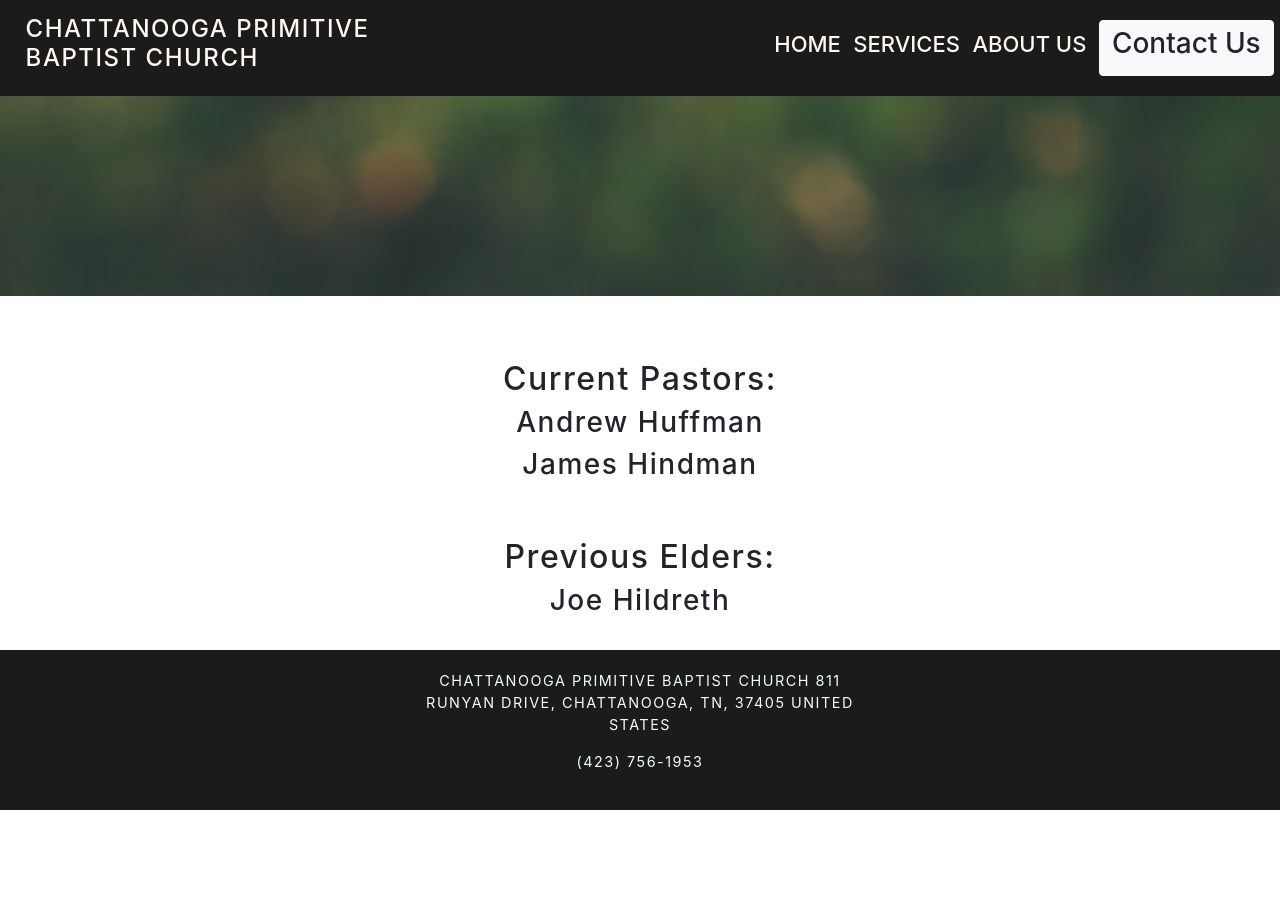
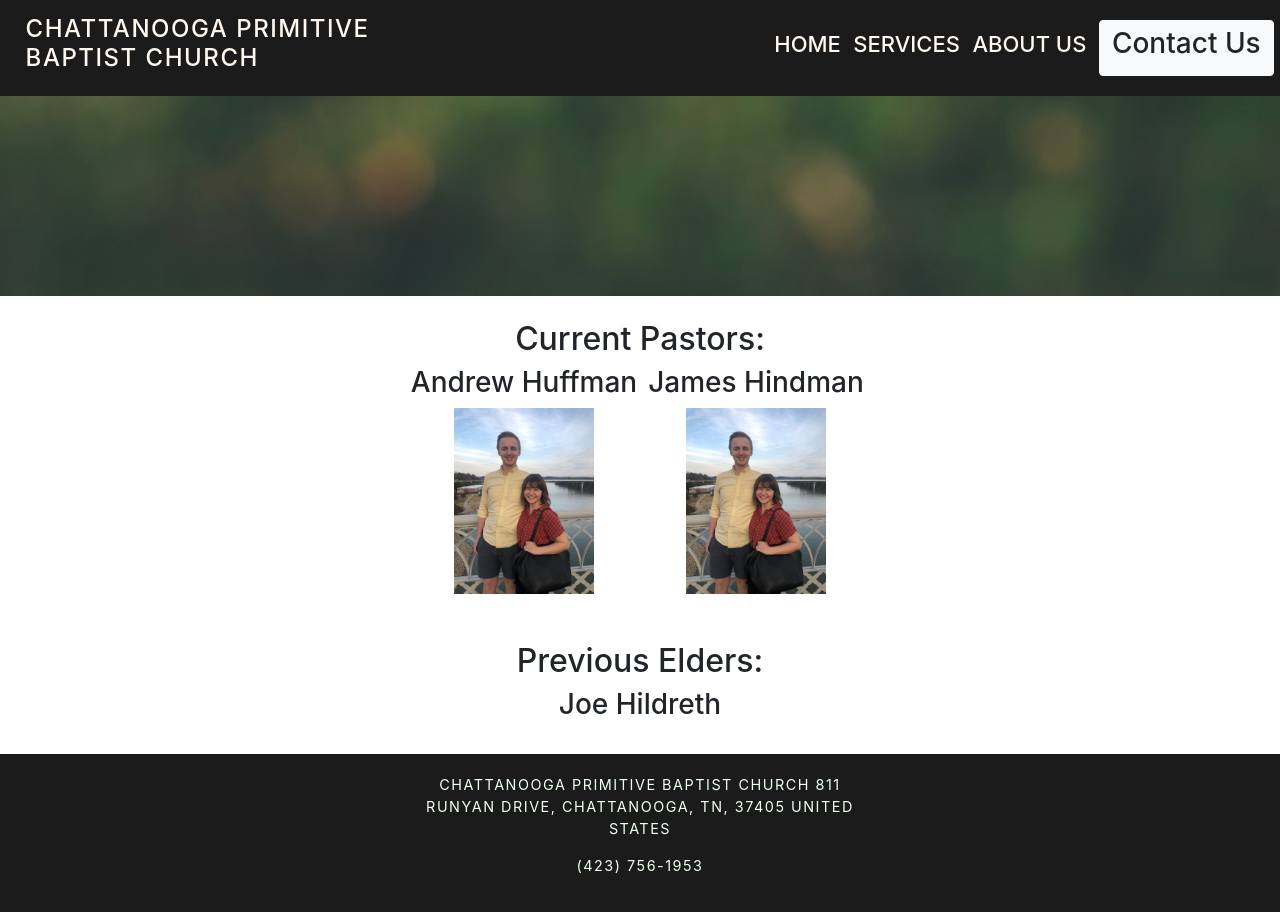
Before and after one commit to JackSkiles/c_v2, a React (Create React App) app in the folder client/: page /elders in a window 1280 px wide. Before the commit the page ends 810 px from the top, so only its background shows below. Built offline with nearby package versions, Linux system fonts and the light colour scheme; what react-google-maps would draw is missing.

Commit message:
updated elders page

```diff
--- a/client/src/components/Elders.jsx
+++ b/client/src/components/Elders.jsx
@@ -7,13 +7,23 @@ export default function Elders() {
             <div className="imgCont">
                 <img className="topImg" src="bible2.jpg"></img>
             </div>
-            <div className="mainCont">
+            <div className="mainCont3">
                 <div className="textCont">
                     <h2>Current Pastors:</h2>
-                    <h3>Andrew Huffman</h3>
-                    <h3>James Hindman</h3>
+                    <div className="picCont">
+                        <div className="pic">
+                            <h3>Andrew Huffman</h3>
+                            <img src='IMG_3219.jpg' id='pic'/>
+                        </div>
+                        <div className="pic">
+                            <h3>James Hindman</h3>
+                            <img src='IMG_3219.jpg' id='pic'/>
+                        </div>
+                    </div>
                 </div>
-                <div className="textCont">
+            </div>
+            <div className="mainCont3">
+            <div className="textCont">
                     <h2>Previous Elders:</h2>
                     <h3>Joe Hildreth</h3>
                 </div>
--- a/client/src/components/footer.css
+++ b/client/src/components/footer.css
@@ -8,9 +8,27 @@
     width: 100vw;
 }
 
+.textCont {
+    display: flex;
+    flex-direction: column;
+}
+
+.picCont {
+    display: flex;
+    justify-content: space-around;
+}
+
+#pic {
+    width: 60%
+}
 .mainCont2 {
    width: 35%;
    color: honeydew;
+}
+
+.mainCont3 {
+    display: flex;
+    justify-content: center;
 }
 
 .mainCont2 p {
```
Also changed, not shown: client/public/IMG_3219.jpg (added).
